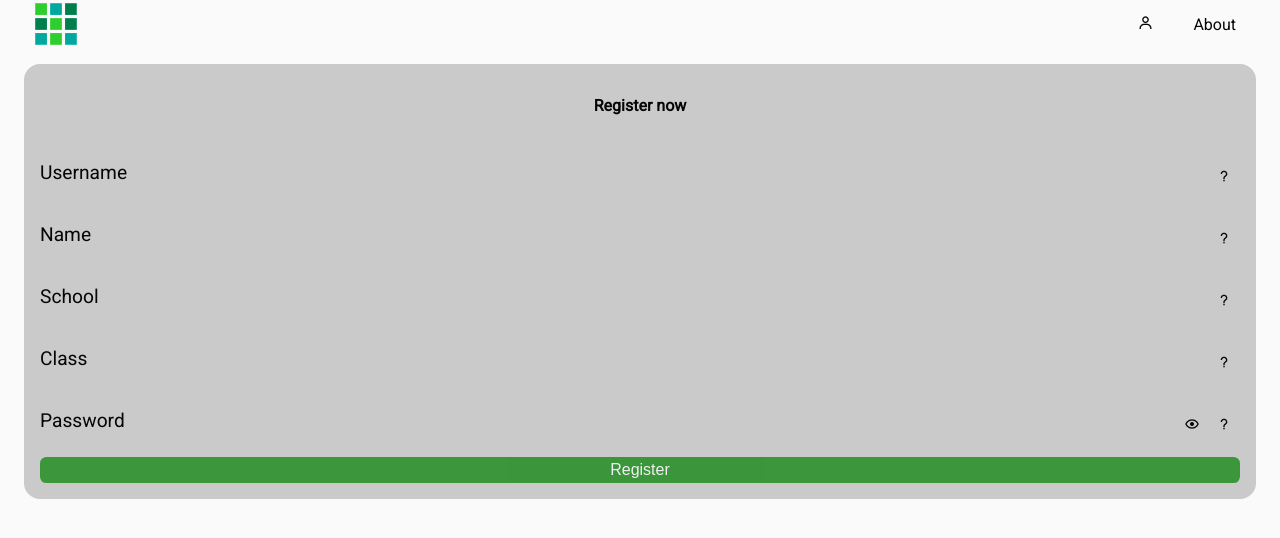
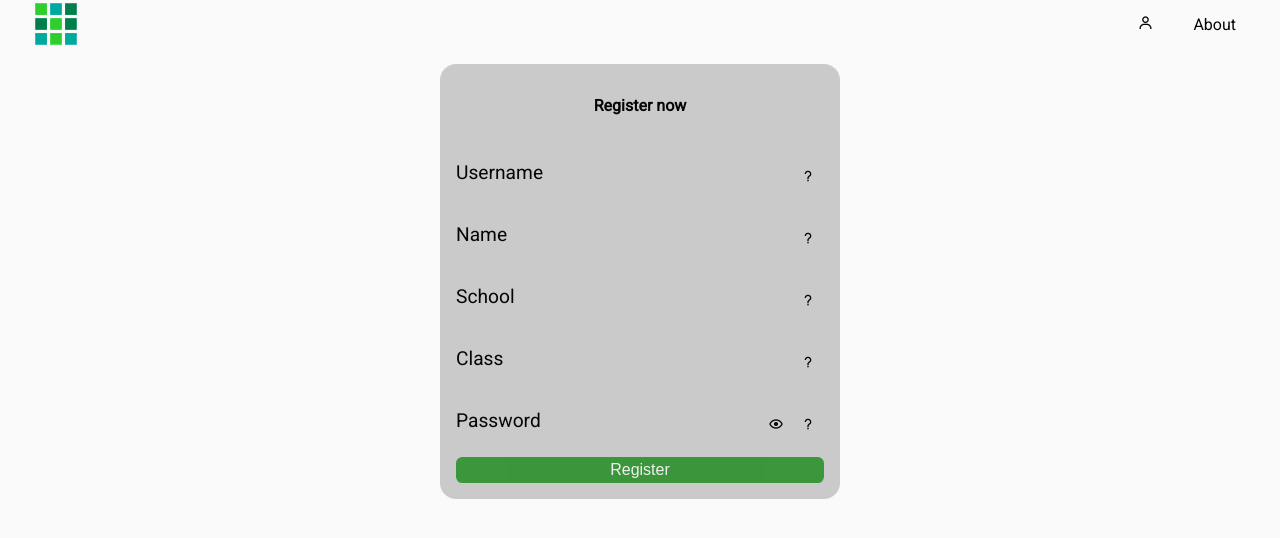
Before and after one commit to Dlurak/dloolFrontend, a SvelteKit app: page /register in a window 1280 px wide. Shown: the top 538 px of the page. Built offline with nearby package versions, Linux system fonts and the light colour scheme; no server answers.

Commit message:
added a dektop view

```diff
--- a/src/routes/register/+page.svelte
+++ b/src/routes/register/+page.svelte
@@ -140,4 +140,13 @@
 	#errorMessage {
 		color: var(--error);
 	}
+
+    /* DESKTOP LAYOUT */
+
+    @media only screen and (min-width: 768px) {
+		/* Large Screens */
+		#wrapper {
+			width: clamp(19rem, 50%, 25rem);
+		}
+	}
 </style>
```
